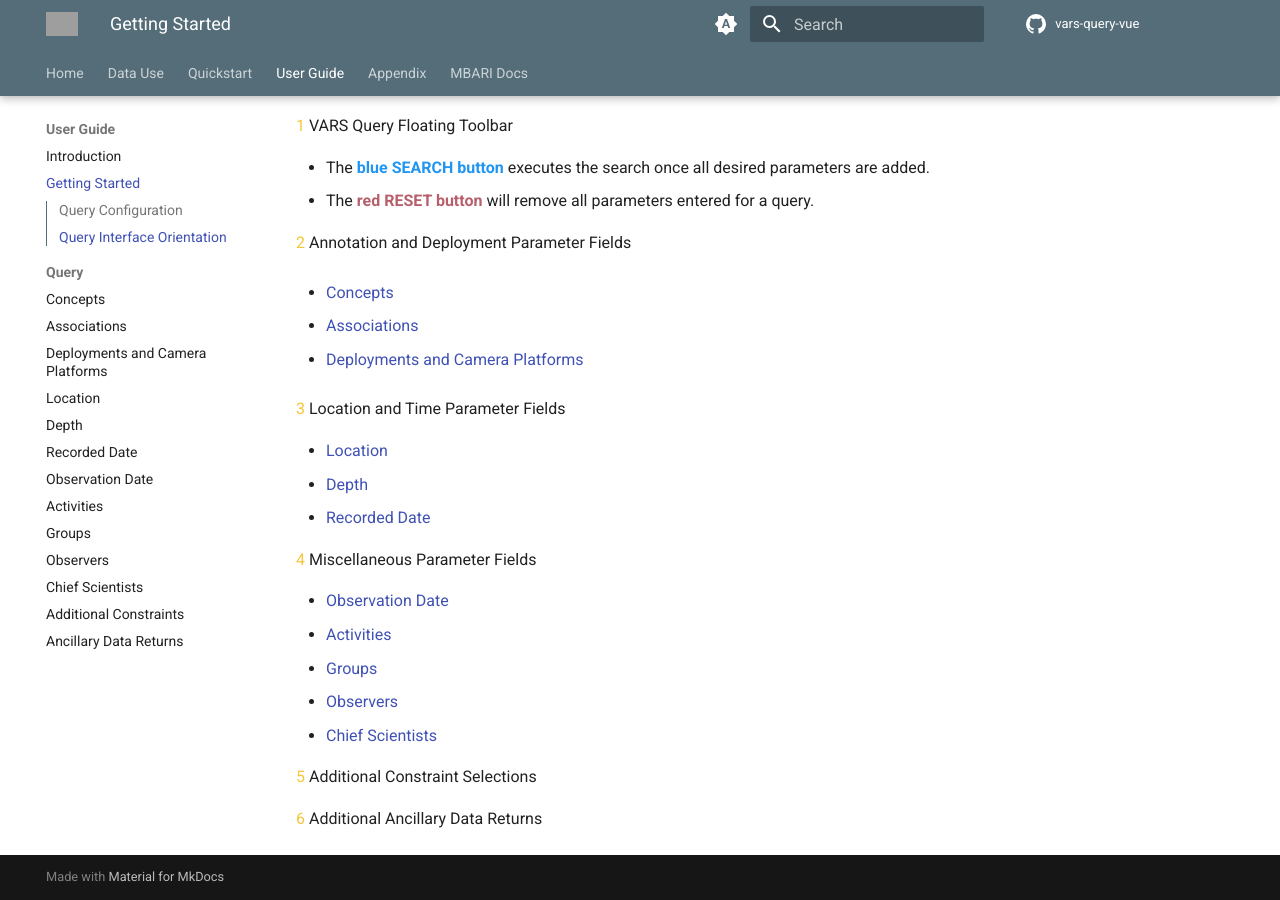
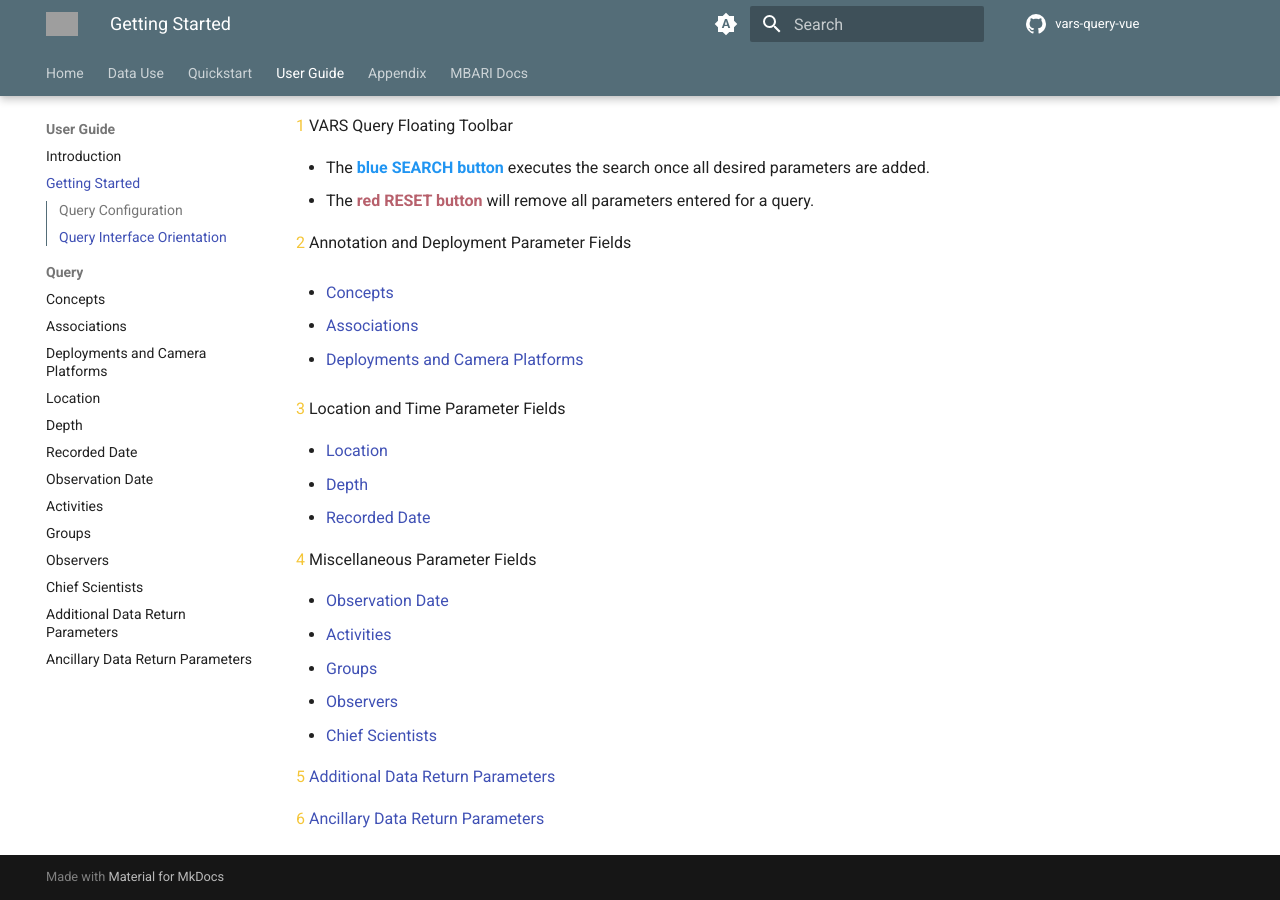
Before and after one commit to mbari-org/vars-query-vue, an MkDocs documentation site: the page built from docs/doc_getting_started.md, in a window 1280 px wide and 900 px high, scrolled down 1648 px. Built offline with MkDocs 1.6.1 and Material for MkDocs 9.7.7, drawn with Linux system fonts in a browser that asks for light colours; comment, search, counter and statistics services are not loaded; grey boxes are pictures that could not be loaded.

```diff
--- a/docs/doc_getting_started.md
+++ b/docs/doc_getting_started.md
@@ -45,7 +45,7 @@ The VARS query interface uses a series of parameter fields to easily search spec
 - [Observers](doc_11_observers.md)
 - [Chief Scientists](doc_12_chief_scientists.md)
 
-<span style="color:#F5c639;">5</span> Additional Constraint Selections
+<span style="color:#F5c639;">5</span> [Additional Data Return Parameters](doc_13_additional_returns.md)
 
 
-<span style="color:#F5c639;">6</span> Additional Ancillary Data Returns
+<span style="color:#F5c639;">6</span> [Ancillary Data Return Parameters](doc_14_ancillary_data_returns.md)
--- a/mkdocs.yml
+++ b/mkdocs.yml
@@ -12,22 +12,22 @@ nav:
     - Search by Concept:  quickstart_search_concept.md
     - Search by Dive: quickstart_search_dive.md
   - User Guide:
-    - Introduction: doc_01_general_info.md
-    - Getting Started: doc_getting_started.md
-    - Query:
-      - Concepts: doc_02_selecting_concept.md
-      - Associations: doc_03_add_associations.md
-      - Deployments and Camera Platforms: doc_04_add_deployments_cameraplatform.md
-      - Location: doc_05_locations.md
-      - Depth: doc_06_depth.md
-      - Recorded Date: doc_07_recordeddate.md
-      - Observation Date: doc_08_observation_date.md
-      - Activities: doc_09_activities.md
-      - Groups: doc_10_groups.md
-      - Observers: doc_11_observers.md
-      - Chief Scientists: doc_12_chief_scientists.md
-      - Additional Constraints: doc_13_additional_constraints.md
-      - Ancillary Data Returns: doc_14_ancillary_data_returns.md
+      - Introduction: doc_01_general_info.md
+      - Getting Started: doc_getting_started.md
+      - Query:
+        - Concepts: doc_02_selecting_concept.md
+        - Associations: doc_03_add_associations.md
+        - Deployments and Camera Platforms: doc_04_add_deployments_cameraplatform.md
+        - Location: doc_05_locations.md
+        - Depth: doc_06_depth.md
+        - Recorded Date: doc_07_recordeddate.md
+        - Observation Date: doc_08_observation_date.md
+        - Activities: doc_09_activities.md
+        - Groups: doc_10_groups.md
+        - Observers: doc_11_observers.md
+        - Chief Scientists: doc_12_chief_scientists.md
+        - Additional Data Return Parameters: doc_13_additional_returns.md
+        - Ancillary Data Return Parameters: doc_14_ancillary_data_returns.md
   - Appendix:
     - Knowledgebase Concepts: appendix_a.md
     - Knowledgebase Associations: appendix_b.md
```
Also changed, not shown: doc_13_additional_returns.md (added, +3 -0 lines), doc_13_additional_constraints.md (deleted), docs/assets/images/additional_returns.png (added).
